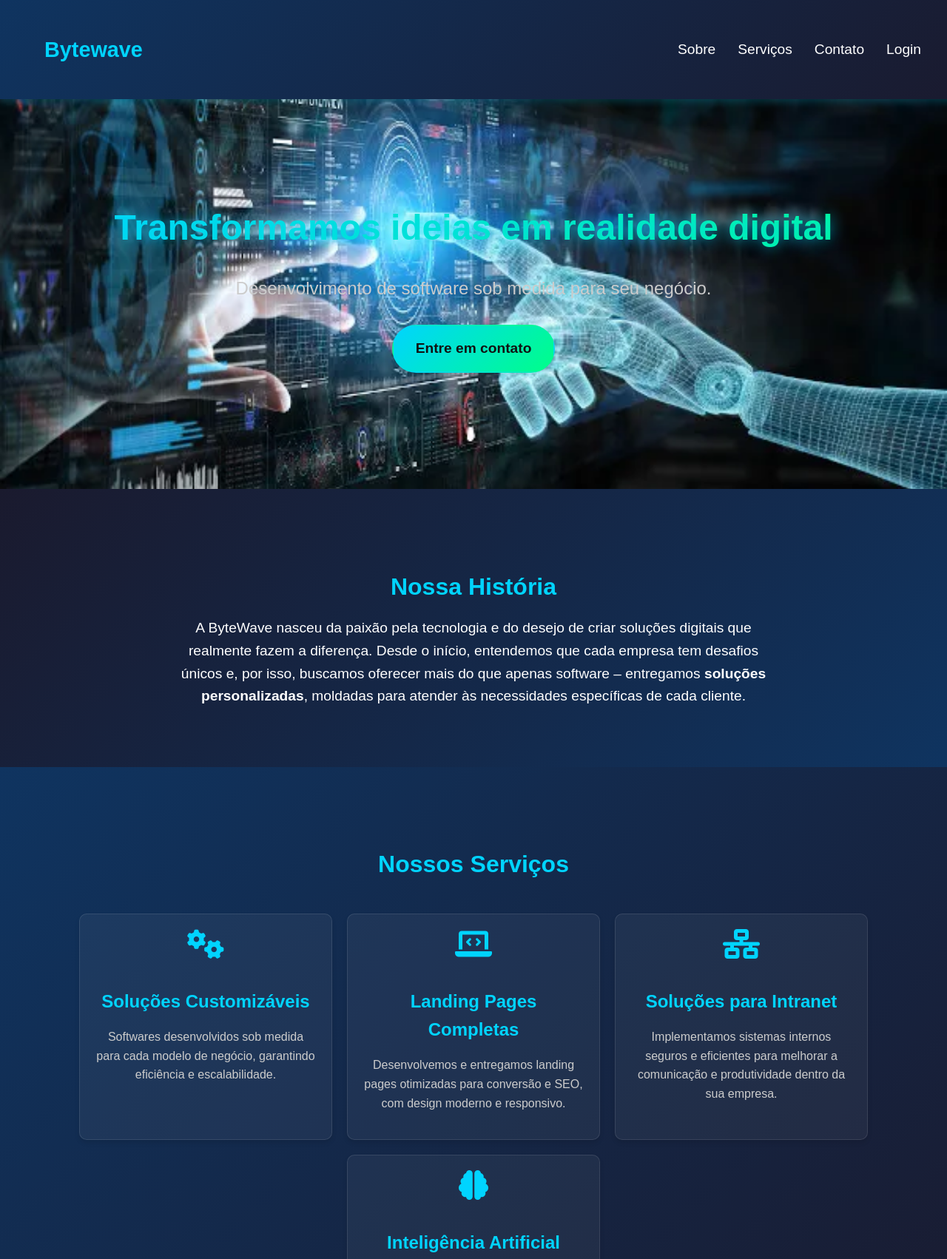
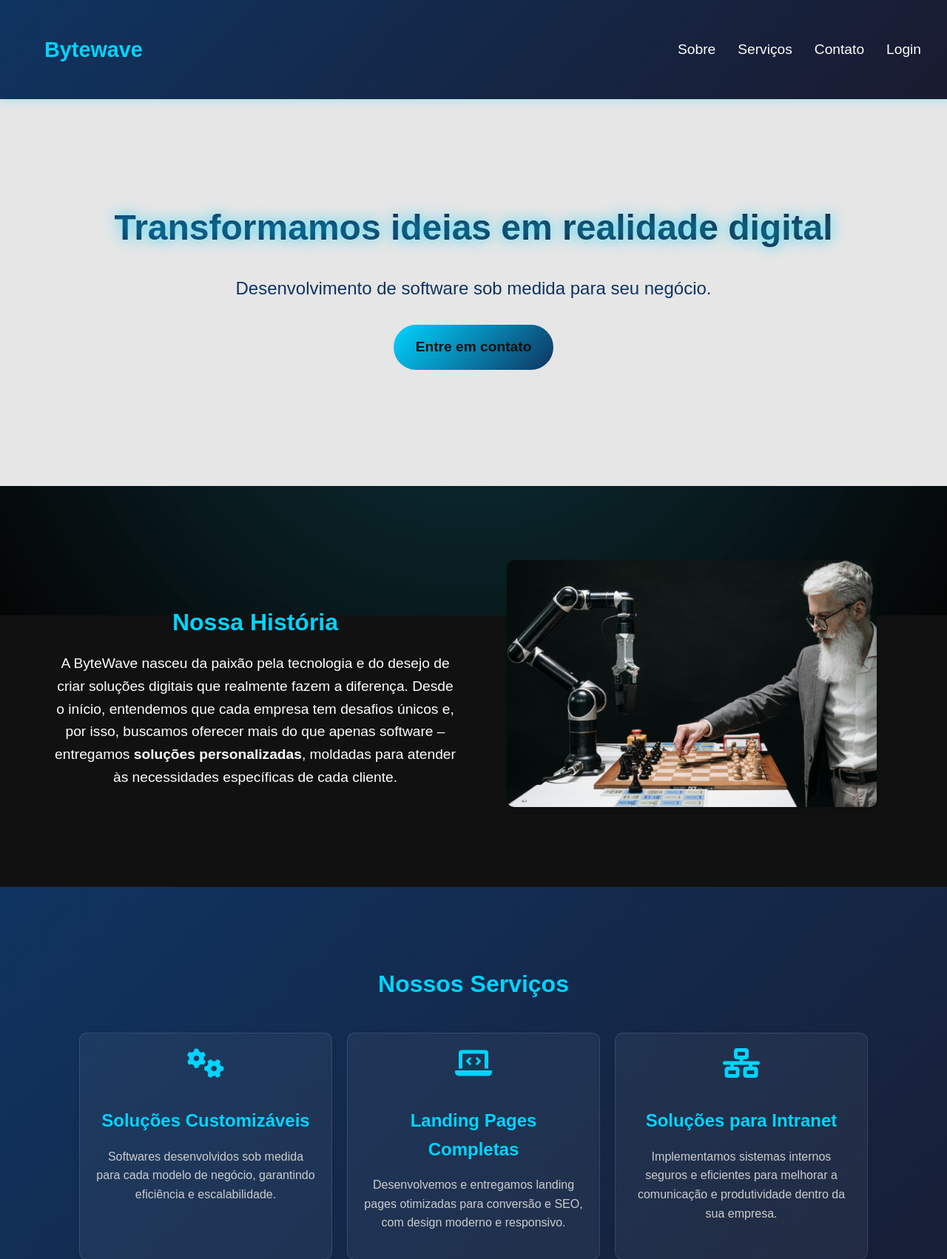
Before and after one commit to ingridesouza/page_tech, a Python web app: template app/templates/index.html in a window 1280 px wide. Shown: the top 1702 px of the page at 74% size. Run offline with Jinja, Linux system fonts and the light colour scheme; the template is opened without the code that fills it, so the values that code supplies are empty.

Commit message:
update
adicionando imagem a sessão SOBRE

```diff
--- a/app/static/css/styles.css
+++ b/app/static/css/styles.css
@@ -72,19 +72,20 @@ nav ul li a:hover {
 #hero {
     text-align: center;
     padding: 150px 50px;
-    background: linear-gradient(135deg, var(--azul-escuro), var(--azul-escuro-secundario));
+    background-color: rgb(230, 230, 230);
+    /* background: linear-gradient(135deg, var(--azul-escuro), var(--azul-escuro-secundario)); */
     margin-top: 80px;
-    background-image: url('{{ url_for("static", filename="images/tech-background.jpg") }}');
+    /* background-image: url('{{ url_for("static", filename="images/tech-background.jpg") }}'); */
     background-size: cover;
     background-position: center;
-    color: white;
+    color: #0f3460;
 }
 
 #hero h2 {
     font-size: 3em;
     margin-bottom: 20px;
     font-weight: 700;
-    background: linear-gradient(135deg, var(--azul-claro), var(--destaque));
+    background: linear-gradient(135deg, #0f3460,#1a1a2e);
     background-clip: text;
     -webkit-background-clip: text;
     -webkit-text-fill-color: transparent;
@@ -103,7 +104,7 @@ nav ul li a:hover {
 #hero p {
     font-size: 1.5em;
     margin-bottom: 30px;
-    color: #ccc;
+    color: #0f3460;
 }
 
 #hero p strong {
@@ -115,13 +116,13 @@ nav ul li a:hover {
 .btn {
     display: inline-block;
     padding: 15px 30px;
-    background: linear-gradient(135deg, var(--azul-claro), var(--destaque));
+    background: linear-gradient(135deg, var(--azul-claro), var(--azul-escuro));
     color: var(--cinza-escuro);
     text-decoration: none;
     border-radius: 50px;
     font-size: 1.2em;
     font-weight: 600;
-    border: 2px solid transparent;
+    /* border: 2px solid transparent; */
     transition: all 0.3s ease;
     position: relative;
     overflow: hidden;
@@ -134,7 +135,7 @@ nav ul li a:hover {
     left: 50%;
     width: 300%;
     height: 300%;
-    background: radial-gradient(circle, rgba(255, 255, 255, 0.3), transparent);
+    background: radial-gradient(circle, rgba(61, 61, 61, 0.3), transparent);
     transform: translate(-50%, -50%) scale(0);
     transition: transform 0.5s ease;
     border-radius: 50%;
@@ -142,7 +143,7 @@ nav ul li a:hover {
 
 .btn:hover {
     transform: translateY(-5px);
-    box-shadow: 0 10px 20px rgba(0, 212, 255, 0.3);
+    box-shadow: 0 10px 20px rgba(54, 117, 129, 0.3);
 }
 
 .btn:hover::before {
@@ -153,7 +154,7 @@ nav ul li a:hover {
 #sobre {
     padding: 80px 50px;
     text-align: center;
-    background: linear-gradient(135deg, var(--azul-escuro-secundario), var(--azul-escuro));
+    /* background: linear-gradient(135deg, var(--azul-escuro-secundario), var(--azul-escuro)); */
 }
 
 #sobre h2 {
@@ -167,6 +168,42 @@ nav ul li a:hover {
     line-height: 1.6;
     max-width: 800px;
     margin: auto;
+}
+.sobre-imagem img {
+    width: 100%; /* Ajusta a largura para 100% do contêiner */
+    max-width: 500px; /* Define uma largura máxima */
+    height: auto; /* Mantém a proporção da imagem */
+    border-radius: 10px; /* Adiciona bordas arredondadas (opcional) */
+    box-shadow: 0 4px 6px rgba(0, 0, 0, 0.1); /* Adiciona uma sombra (opcional) */
+}
+
+.sobre-container {
+    display: flex;
+    align-items: center; /* Alinha verticalmente ao centro */
+    gap: 40px; /* Espaçamento entre o texto e a imagem */
+    max-width: 1200px; /* Largura máxima do contêiner */
+    margin: 0 auto; /* Centraliza o contêiner */
+    padding: 20px; /* Espaçamento interno */
+}
+
+.sobre-texto {
+    flex: 1; /* Ocupa o espaço disponível */
+}
+
+.sobre-imagem {
+    flex: 1; /* Ocupa o espaço disponível */
+    text-align: center; /* Centraliza a imagem */
+}
+
+@media (max-width: 768px) {
+    .sobre-container {
+        flex-direction: column; /* Empilha o texto e a imagem verticalmente */
+        text-align: center; /* Centraliza o texto */
+    }
+
+    .sobre-imagem img {
+        max-width: 100%; /* Ajusta a largura da imagem para telas menores */
+    }
 }
 
 #servicos {
@@ -232,7 +269,7 @@ nav ul li a:hover {
 #processo {
     text-align: center;
     padding: 80px 50px;
-    background: linear-gradient(135deg, #0f0f3e, #1b1b56);
+    /* background: linear-gradient(135deg, #0f0f3e, #1b1b56); */
     color: white;
 }
 
--- a/app/templates/index.html
+++ b/app/templates/index.html
@@ -1,7 +1,7 @@
 {% extends "base.html" %}
 
 {% block content %}
-<section id="hero" style="background-image: url('{{ url_for('static', filename='images/inteligencia-artificial.webp') }}');">
+<section id="hero">
     <div class="hero-content">
         <h2>Transformamos ideias em realidade digital</h2>
         <p>Desenvolvimento de software sob medida para seu negócio.</p>
@@ -10,8 +10,15 @@
 </section>
 
 <section id="sobre">
-    <h2>Nossa História</h2>
-    <p>A ByteWave nasceu da paixão pela tecnologia e do desejo de criar soluções digitais que realmente fazem a diferença. Desde o início, entendemos que cada empresa tem desafios únicos e, por isso, buscamos oferecer mais do que apenas software – entregamos <strong>soluções personalizadas</strong>, moldadas para atender às necessidades específicas de cada cliente.</p>
+    <div class="sobre-container">
+        <div class="sobre-texto">
+            <h2>Nossa História</h2>
+            <p>A ByteWave nasceu da paixão pela tecnologia e do desejo de criar soluções digitais que realmente fazem a diferença. Desde o início, entendemos que cada empresa tem desafios únicos e, por isso, buscamos oferecer mais do que apenas software – entregamos <strong>soluções personalizadas</strong>, moldadas para atender às necessidades específicas de cada cliente.</p>
+        </div>
+        <div class="sobre-imagem">
+            <img src="{{ url_for('static', filename='images/pexels-pavel-danilyuk-8438923.jpg') }}" alt="Descrição da imagem">
+        </div>
+    </div>
 </section>
 
 <section id="servicos">
```
Also changed, not shown: app/static/images/pexels-divinetechygirl-1181271.jpg (added), app/static/images/pexels-jakubzerdzicki-27523002.jpg (added), app/static/images/pexels-kevin-ku-92347-577585.jpg (added), app/static/images/pexels-negativespace-97077.jpg (added), app/static/images/pexels-pavel-danilyuk-8438923.jpg (added), app/static/images/pexels-pavel-danilyuk-8439089.jpg (added), 6 other files.
